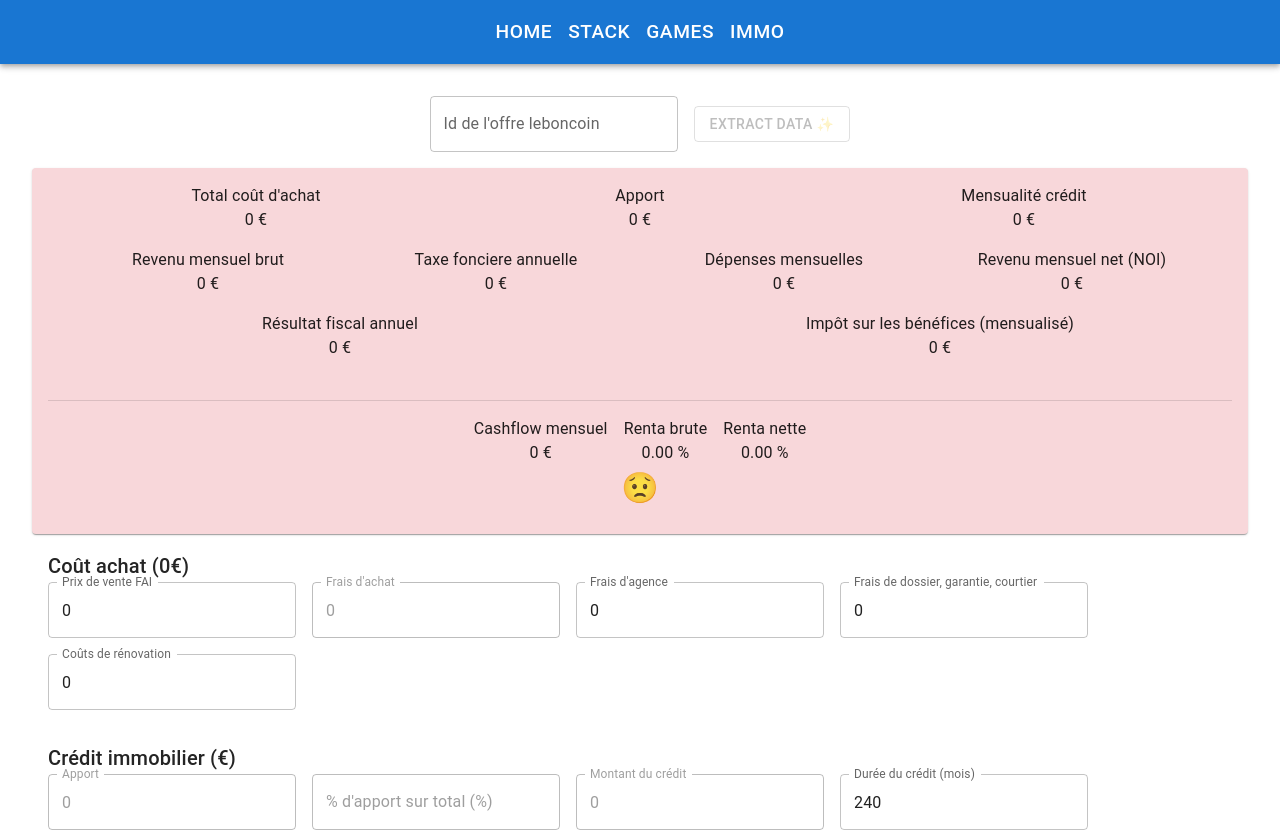
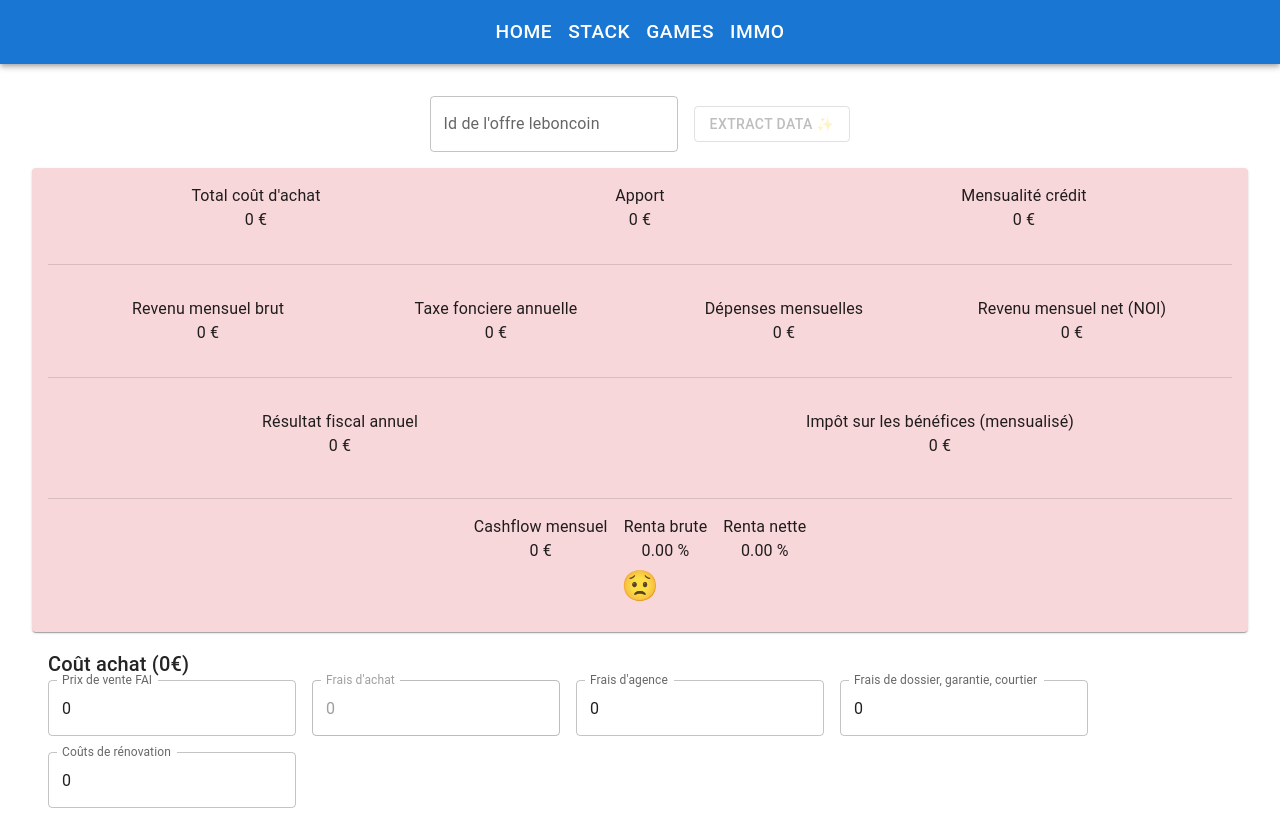
Before and after one commit to MathieuDreano/chiron, a React (Vite) app in the folder ui/: page /immo in a window 1280 px wide. Shown: the top 832 px of the page. Built offline with nearby package versions, Linux system fonts and the light colour scheme.

Commit message:
no console
Signed-off-by: mathieu <mathieu.dreano@gmail.com>

```diff
--- a/ui/src/components/immo/ImmoSummary.tsx
+++ b/ui/src/components/immo/ImmoSummary.tsx
@@ -1,7 +1,6 @@
 import { Card, CardContent, Container, Divider, Grid, Tooltip, Typography } from "@mui/material";
 import type { CashflowData } from "./useCashflow500";
 const ImmoSummary = (data: CashflowData) => {
-  console.log('summaryData', data);
   const statusClassName = (data.cashflowMensuel > 0) ? "positive" : "negative"
   return (
     <Card className={`immo-summary ${statusClassName}`}>
@@ -37,6 +36,8 @@ const ImmoSummary = (data: CashflowData) => {
               </Grid>
             </Tooltip>
           </Container>
+
+          <Divider sx={{ my: 2 }} />
 
           <Container
             sx={{
@@ -74,6 +75,7 @@ const ImmoSummary = (data: CashflowData) => {
             </Tooltip>
           </Container>
 
+          <Divider sx={{ my: 2 }} />
 
           <Grid
             container
--- a/ui/src/components/immo/useCashflow500.tsx
+++ b/ui/src/components/immo/useCashflow500.tsx
@@ -24,11 +24,8 @@ export const cashflow500 = (form: ImmoFormData): CashflowData => {
     // PRET
     const apport = fraisAchat + form.fraisAgence + form.fraisDivers;
     const montantCredit = totalAchat - apport;
-    const monthlyRate = form.tauxInteret / 100 / 12;
-    const mensualite1 = (montantCredit * monthlyRate) / (1 - Math.pow(1 + monthlyRate, -form.duree))
     const interets = calculateMonthlyInterests(totalAchat, apport, form)
     const mensualite = calculMensualite(montantCredit, form.tauxInteret, form.duree, form.tauxAssurance)
-    console.log(mensualite1, mensualite);
 
     // REVENUS
     const revenusMensuelsChargesComprises = form.loyer;
@@ -71,7 +68,6 @@ export const cashflow500 = (form: ImmoFormData): CashflowData => {
 };
 
 function calculMensualite(montant: number, tauxAnnuel: number, dureeMois: number, tauxAssuranceAnnuel = 0) {
-  console.log(montant, tauxAnnuel, dureeMois, tauxAssuranceAnnuel)
   const tauxMensuel = tauxAnnuel / 100 / 12;
   const assuranceMensuelle = (montant * (tauxAssuranceAnnuel / 100)) / 12;
 
```
